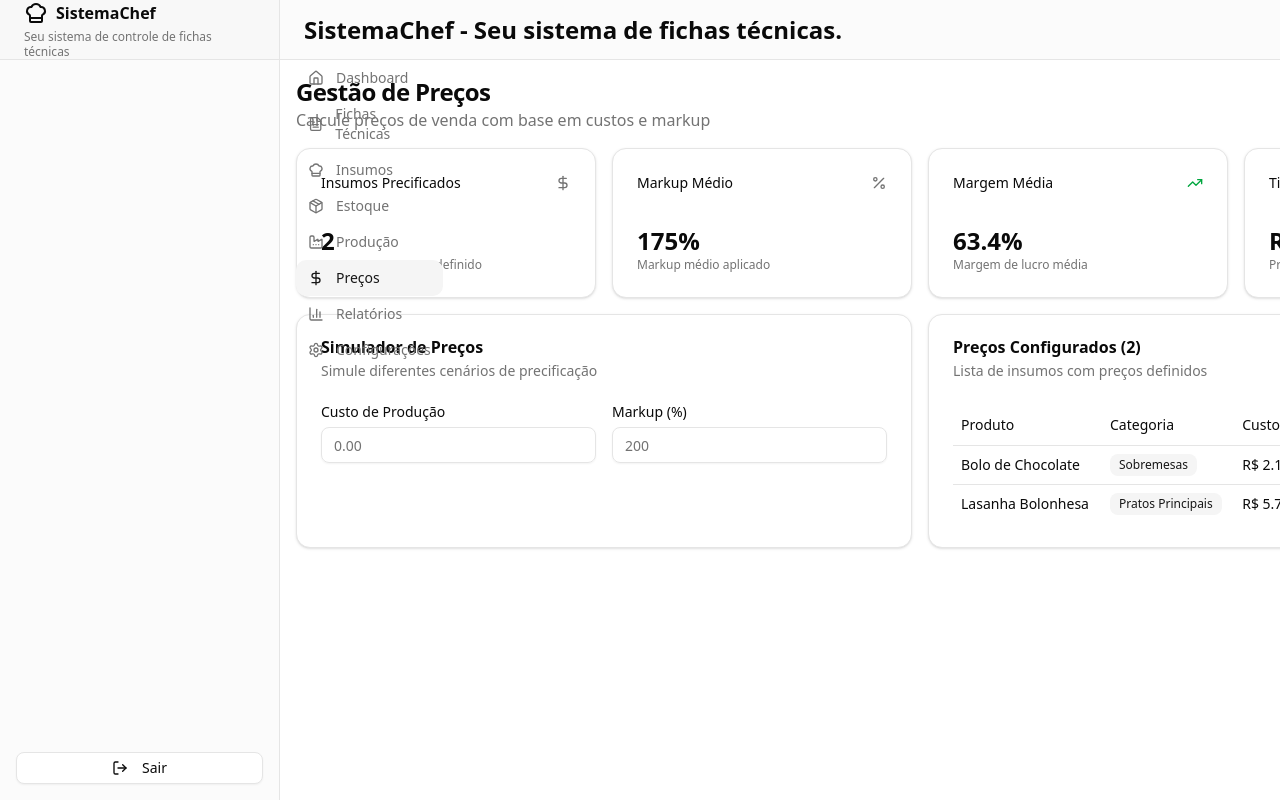
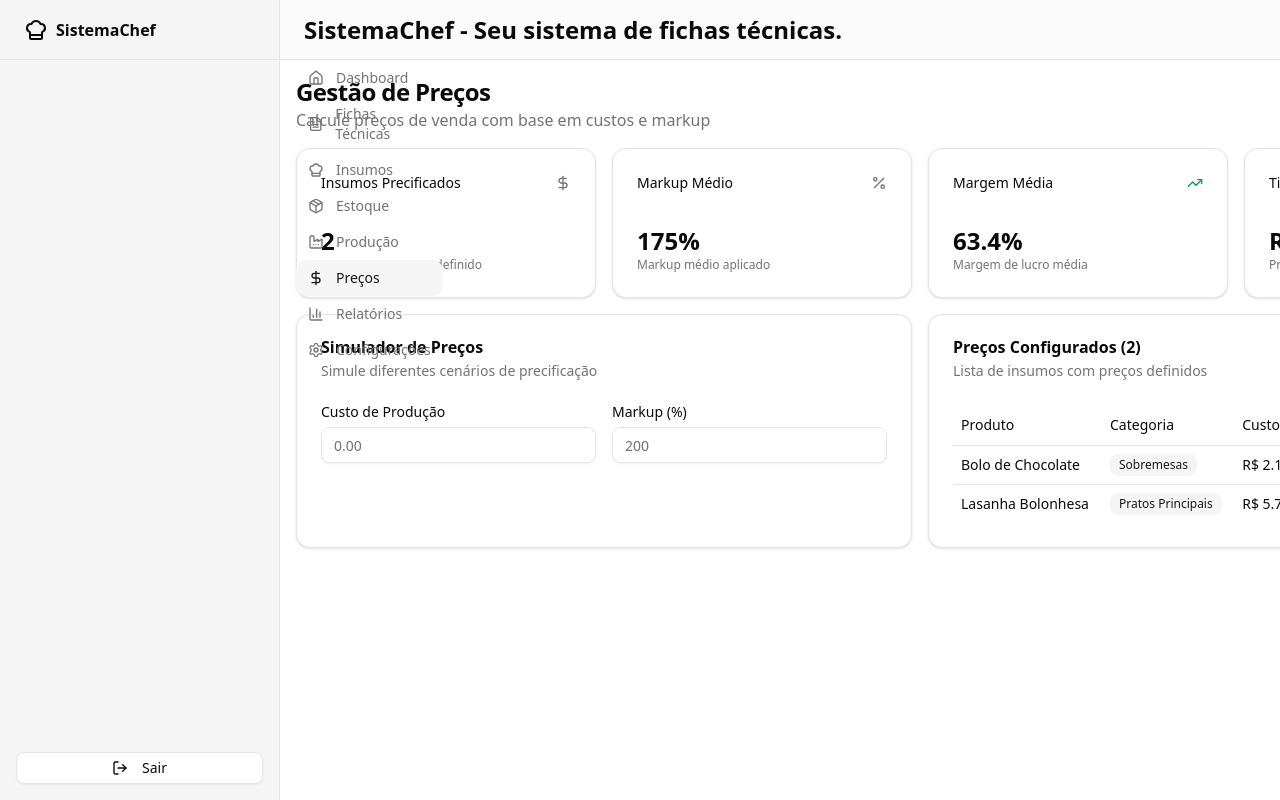
Before and after one commit to borgesr18/fichastecnicas, a Next.js app: page /precos in a window 1280 px wide. Shown: the top 800 px of the page. Built offline with nearby package versions, Linux system fonts and the light colour scheme.

Commit message:
Update Sidebar.tsx

```diff
--- a/src/components/layout/Sidebar.tsx
+++ b/src/components/layout/Sidebar.tsx
@@ -51,9 +51,6 @@ export function Sidebar() {
             <ChefHat className="h-6 w-6" />
             <span>SistemaChef</span>
           </div>
-          <span className="text-xs text-muted-foreground leading-tight">
-            Seu sistema de controle de fichas técnicas
-          </span>
         </Link>
       </div>
       <div className="flex-1">
@@ -91,7 +88,8 @@ export function Sidebar() {
   return (
     <>
       {/* Desktop Sidebar */}
-      <div className="hidden border-r bg-muted/40 md:block fixed h-screen w-[220px] lg:w-[280px] z-20">
+      <div className="hidden md:block fixed h-screen w-[220px] lg:w-[280px] z-20 border-r bg-muted">
+        {/* Removido /40 do bg-muted para fundo opaco */}
         <div className="flex h-full max-h-screen flex-col gap-2">
           <SidebarContent />
         </div>
```
